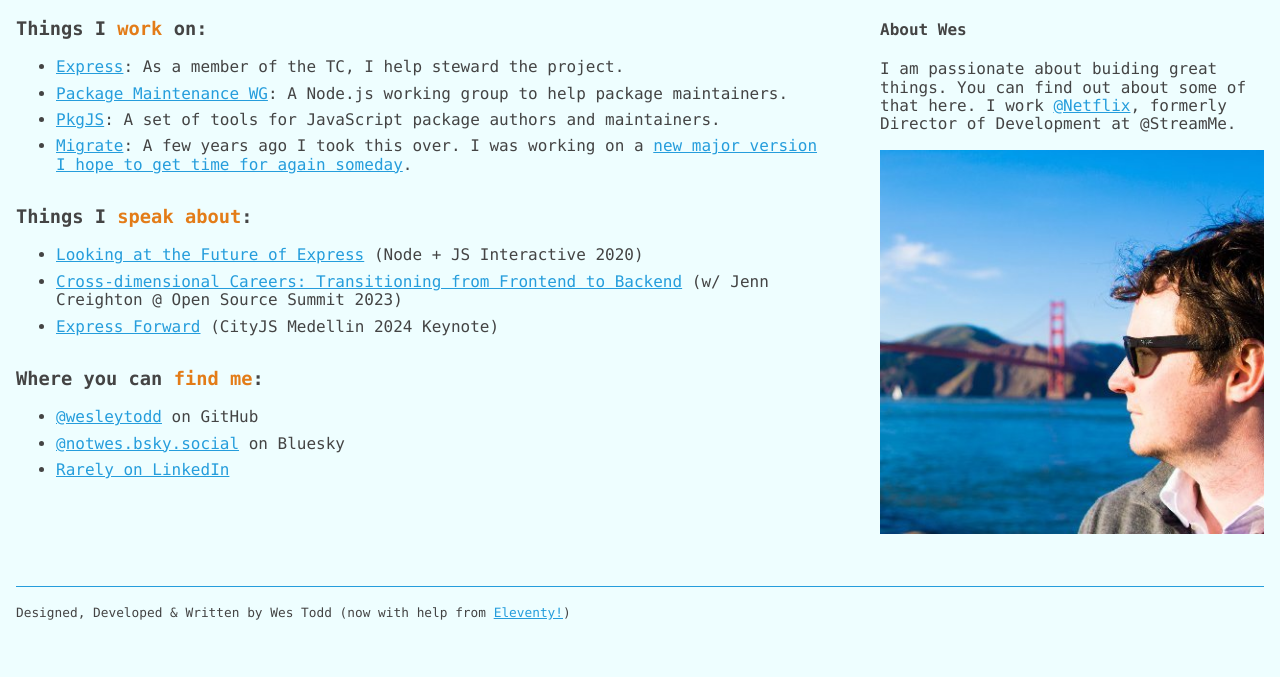
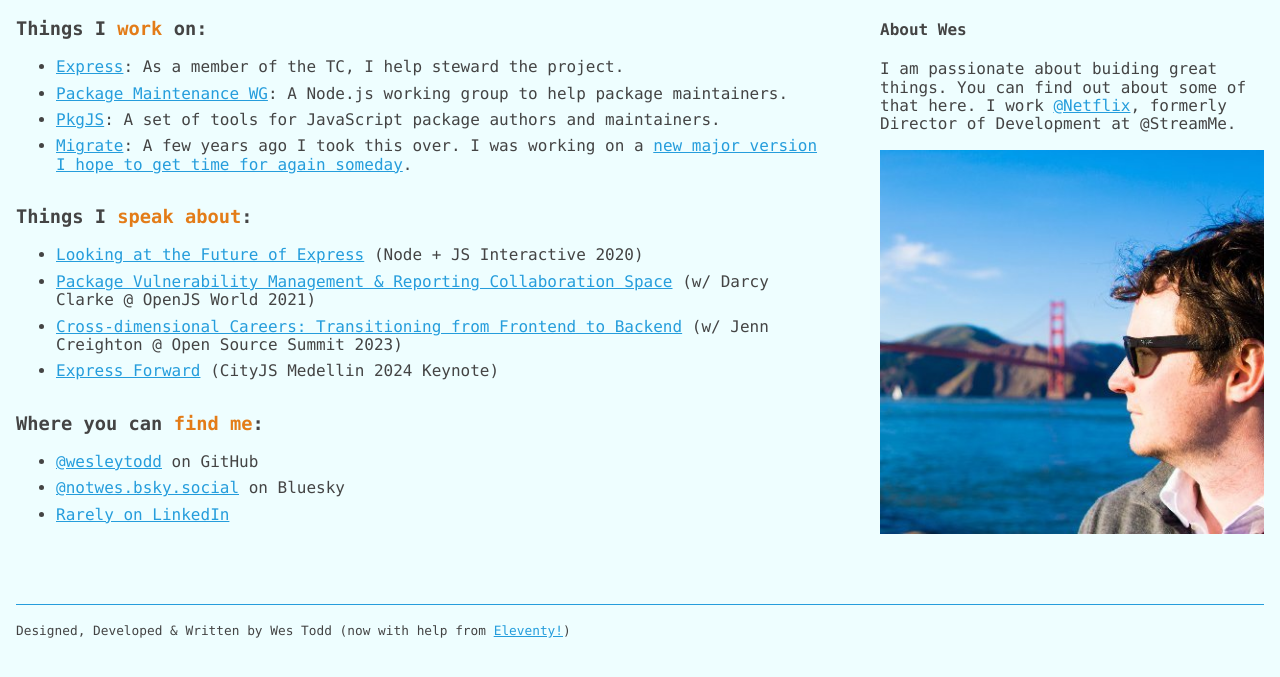
Before and after one commit to wesleytodd/wesleytodd.com, an Eleventy site: page homepage/index.html in a window 1280 px wide. Shown: the part 83-760 px from the top of the page. Built offline with nearby package versions, Linux system fonts and the light colour scheme; Eleventy itself is replaced by a stand-in of ours; files that its build step writes are made by us from their sources.

Commit message:
fix: forgot about talk from 2021

```diff
--- a/homepage/index.html
+++ b/homepage/index.html
@@ -35,6 +35,7 @@
 					<h3>Things I <em>speak about</em>:</h3>
 					<ul>
 						<li><a href="https://www.youtube.com/watch?v=E4KSHBJ6DfU">Looking at the Future of Express</a> (Node + JS Interactive 2020)</li>
+						<li><a href="https://www.youtube.com/watch?v=X-0yb1Nfp_I">Package Vulnerability Management &amp; Reporting Collaboration Space</a> (w/ Darcy Clarke @ OpenJS World 2021)</li>
 						<li><a href="https://www.youtube.com/watch?v=WwENhYmoI1I">Cross-dimensional Careers: Transitioning from Frontend to Backend</a> (w/ Jenn Creighton @ Open Source Summit 2023)</li>
 						<li><a href="https://youtu.be/ydEw5nIVt4w?t=4676">Express Forward</a> (CityJS Medellin 2024 Keynote)</li>
 					</ul>
```
